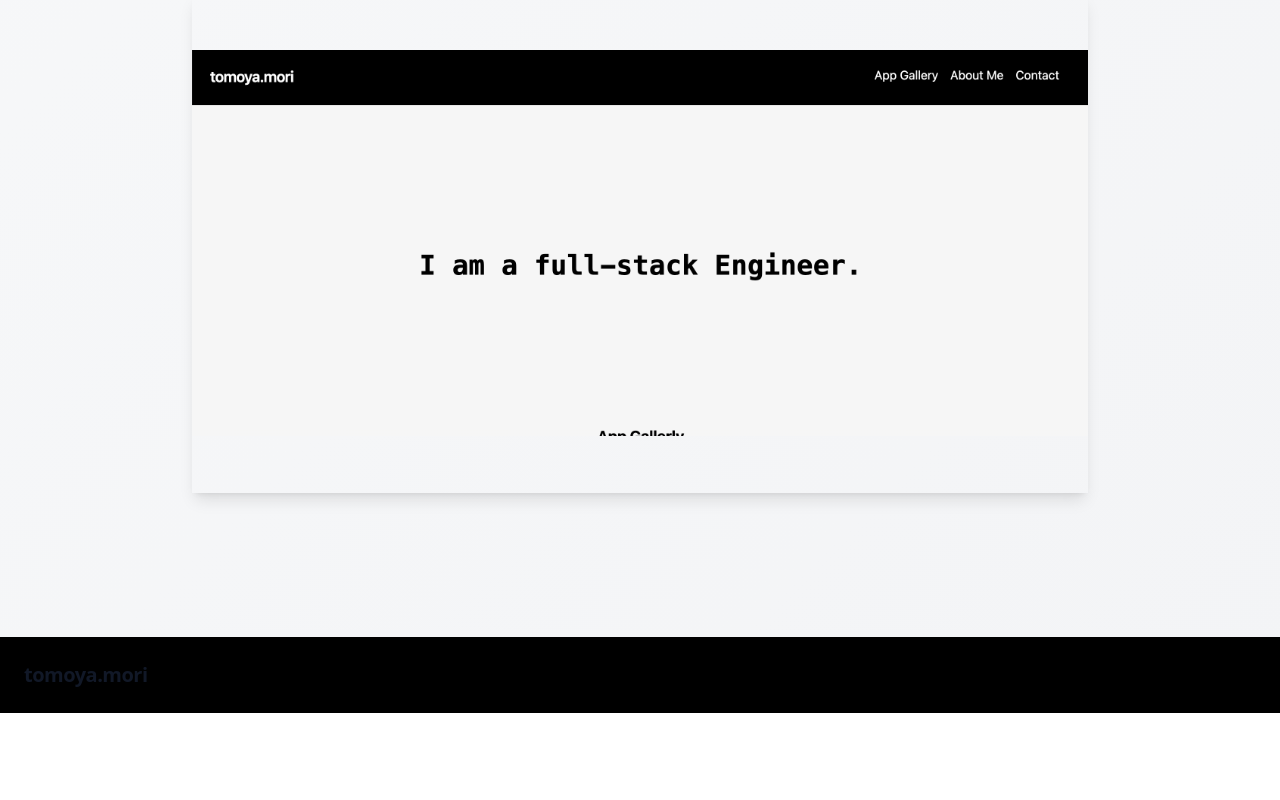
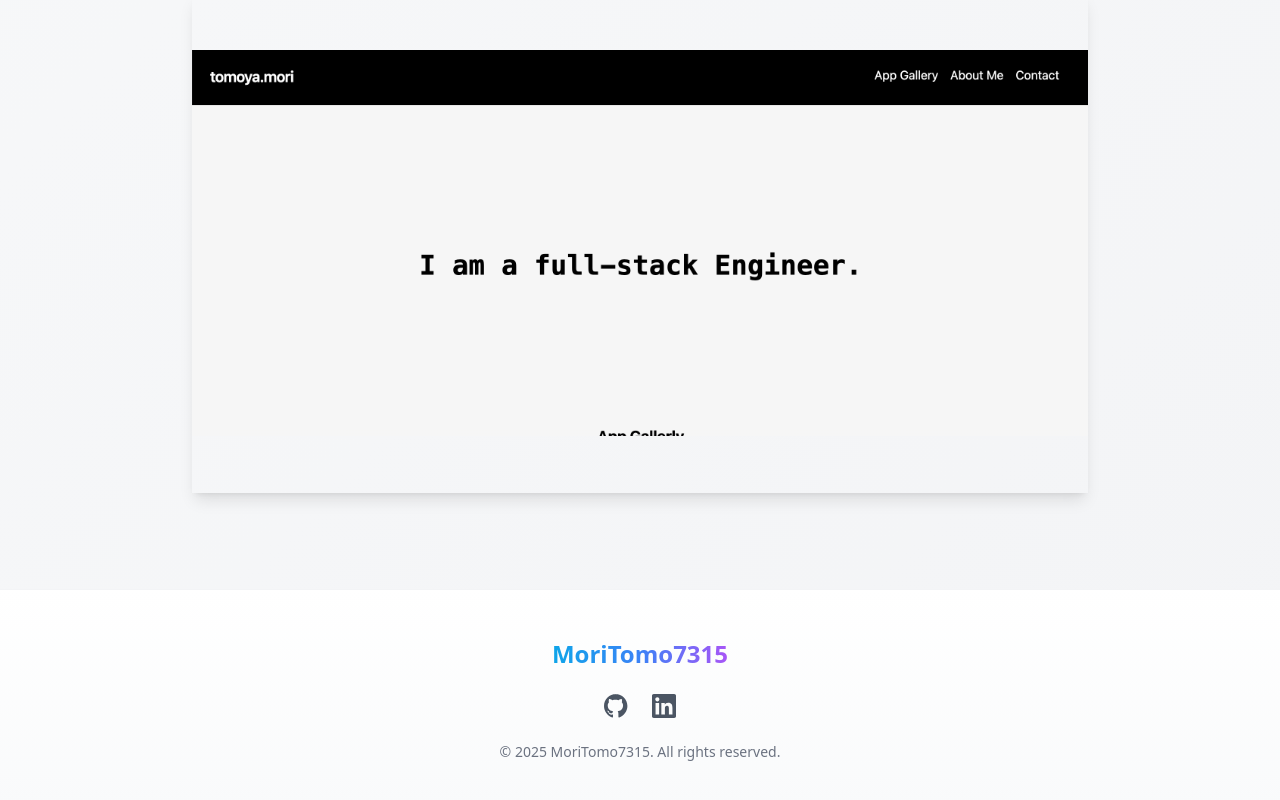
Before and after one commit to MoriTomo7315/my-portfolio, a Next.js app: page /gallery/1 in a window 1280 px wide. Shown: the part 1749-2549 px from the top of the page. Before the commit the page ends 2462 px from the top, so only its background shows below. Built offline with nearby package versions, Linux system fonts and the light colour scheme.

Commit message:
Fix Footer design and ver hist link

```diff
--- a/src/app/components/atomics/versionHistoryLinkButton.tsx
+++ b/src/app/components/atomics/versionHistoryLinkButton.tsx
@@ -4,7 +4,7 @@
   return (
     <div className="flex-shrink-0">
       <Link
-        href="https://github.com/MoriTomo7315/my-portfolio/releases"
+        href="/gallery/1/versionhistory"
         className="inline-flex items-center px-4 py-2 rounded-lg text-sm font-medium bg-gradient-to-r from-sky-500 to-blue-500 text-white hover:from-sky-600 hover:to-blue-600 transition-all duration-200 shadow-md hover:shadow-lg transform hover:-translate-y-0.5"
       >
         <svg className="w-4 h-4 mr-2" fill="currentColor" viewBox="0 0 20 20">
--- a/src/app/components/organisms/footer.tsx
+++ b/src/app/components/organisms/footer.tsx
@@ -1,7 +1,40 @@
 export default function Footer() {
   return (
-    <footer className="bg-black w-full p-6 mt-12">
-      <span className="font-semibold text-xl tracking-tight">tomoya.mori</span>
+    <footer className="bg-gradient-to-b from-white to-gray-50 dark:from-gray-900 dark:to-gray-950 border-t border-gray-100 dark:border-gray-800">
+      <div className="max-w-7xl mx-auto px-4 sm:px-6 lg:px-8 py-12">
+        <div className="flex flex-col items-center space-y-6">
+          <div className="text-2xl font-bold bg-clip-text text-transparent bg-gradient-to-r from-sky-500 via-blue-500 to-purple-500">
+            MoriTomo7315
+          </div>
+
+          <div className="flex items-center space-x-6">
+            <a
+              href="https://github.com/MoriTomo7315"
+              target="_blank"
+              rel="noopener noreferrer"
+              className="text-gray-600 hover:text-sky-500 dark:text-gray-400 dark:hover:text-sky-400 transition-colors duration-200"
+            >
+              <svg className="w-6 h-6" fill="currentColor" viewBox="0 0 24 24">
+                <path d="M12 0c-6.626 0-12 5.373-12 12 0 5.302 3.438 9.8 8.207 11.387.599.111.793-.261.793-.577v-2.234c-3.338.726-4.033-1.416-4.033-1.416-.546-1.387-1.333-1.756-1.333-1.756-1.089-.745.083-.729.083-.729 1.205.084 1.839 1.237 1.237 1.237 1.07 1.834 2.807 1.304 3.492.997.107-.775.418-1.305.762-1.604-2.665-.305-5.467-1.334-5.467-5.931 0-1.311.469-2.381 1.236-3.221-.124-.303-.535-1.524.117-3.176 0 0 1.008-.322 3.301 1.23.957-.266 1.983-.399 3.003-.404 1.02.005 2.047.138 3.006.404 2.291-1.552 3.297-1.23 3.297-1.23.653 1.653.242 2.874.118 3.176.77.84 1.235 1.911 1.235 3.221 0 4.609-2.807 5.624-5.479 5.921.43.372.823 1.102.823 2.222v3.293c0 .319.192.694.801.576 4.765-1.589 8.199-6.086 8.199-11.386 0-6.627-5.373-12-12-12z"/>
+              </svg>
+            </a>
+            <a
+              href="https://linkedin.com/in/tomoya-mori-027a09190"
+              target="_blank"
+              rel="noopener noreferrer"
+              className="text-gray-600 hover:text-sky-500 dark:text-gray-300 dark:hover:text-sky-400 transition-colors duration-200"
+            >
+              <svg className="w-6 h-6" fill="currentColor" viewBox="0 0 24 24">
+                <path d="M20.447 20.452h-3.554v-5.569c0-1.328-.027-3.037-1.852-3.037-1.853 0-2.136 1.445-2.136 2.939v5.667H9.351V9h3.414v1.561h.046c.477-.9 1.637-1.85 3.37-1.85 3.601 0 4.267 2.37 4.267 5.455v6.286zM5.337 7.433c-1.144 0-2.063-.926-2.063-2.065 0-1.138.92-2.063 2.063-2.063 1.14 0 2.064.925 2.064 2.063 0 1.139-.925 2.065-2.064 2.065zm1.782 13.019H3.555V9h3.564v11.452zM22.225 0H1.771C.792 0 0 .774 0 1.729v20.542C0 23.227.792 24 1.771 24h20.451C23.2 24 24 23.227 24 22.271V1.729C24 .774 23.2 0 22.222 0h.003z"/>
+              </svg>
+            </a>
+          </div>
+
+          <div className="text-sm text-gray-500 dark:text-gray-400">
+            © 2025 MoriTomo7315. All rights reserved.
+          </div>
+        </div>
+      </div>
     </footer>
   );
 }
```
